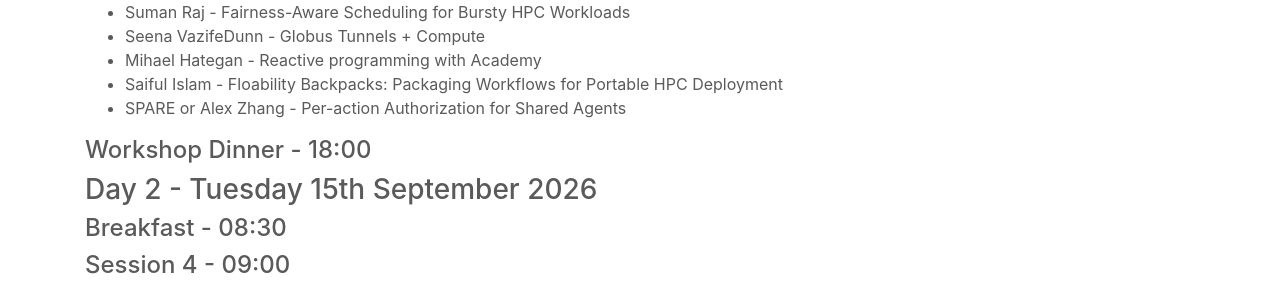
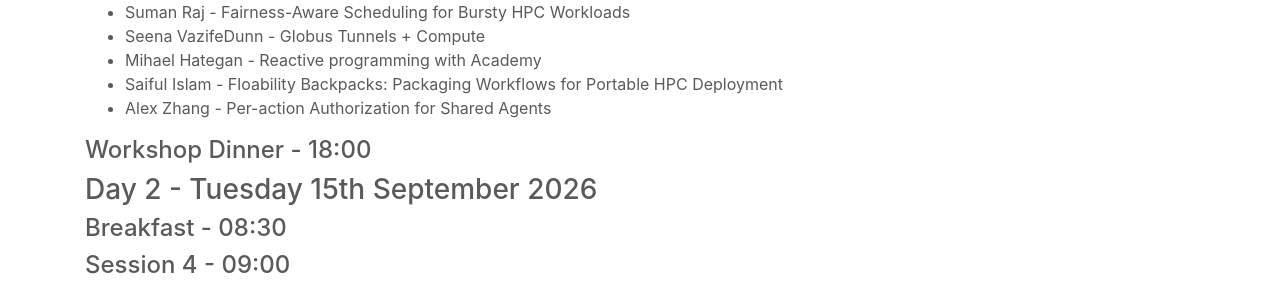
Before and after one commit to Parsl/parsl.github.io, a Jekyll site: the page built from parslfest/apex2026.html, in a window 1280 px wide and 900 px high, scrolled down 1177 px. Shown: the part 162-453 px from the top of the window. Built offline with Jekyll 4.4.1, drawn with Linux system fonts in a browser that asks for light colours.

Commit message:
Remove SPARE comment for potentially unavailable speaker

```diff
--- a/parslfest/apex2026.html
+++ b/parslfest/apex2026.html
@@ -94,7 +94,7 @@
 <li>Seena VazifeDunn - Globus Tunnels + Compute   </li>
 <li>Mihael Hategan - Reactive programming with Academy </li>
 <li>Saiful Islam - Floability Backpacks: Packaging Workflows for Portable HPC Deployment  </li>
-<li>SPARE or Alex Zhang - Per-action Authorization for Shared Agents   </li>
+<li>Alex Zhang - Per-action Authorization for Shared Agents   </li>
 </ul>
 
 <h4>Workshop Dinner - 18:00</h4>
```
